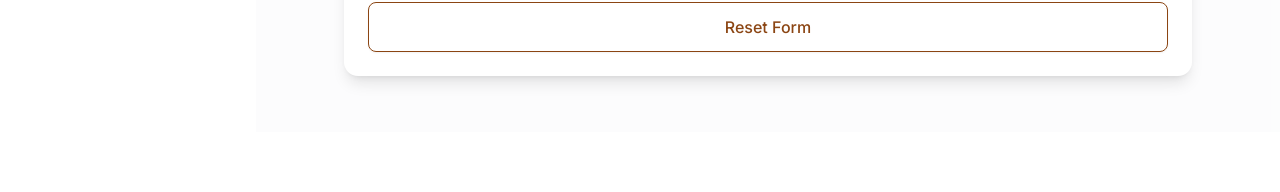
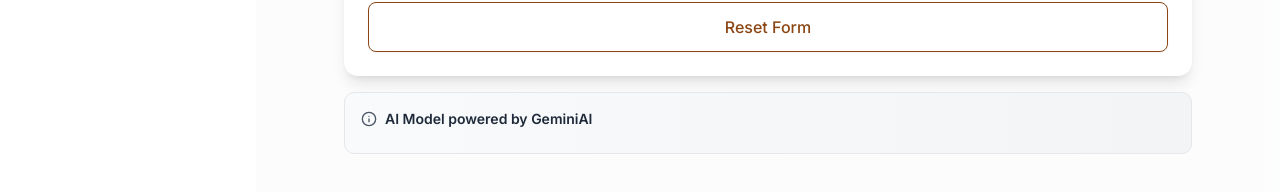
Before and after one commit to nanthedom/NusaKala-FE, a Next.js app: page /nusa-journey in a window 1280 px wide. Shown: the part 946-1138 px from the top of the page. Before the commit the page ends 1078 px from the top, so only its background shows below. Built offline with nearby package versions, Linux system fonts and the light colour scheme; no server answers.

Commit message:
fix credit

```diff
--- a/src/app/(nusa-discovery)/nusa-discovery/page.tsx
+++ b/src/app/(nusa-discovery)/nusa-discovery/page.tsx
@@ -171,7 +171,7 @@ export default function NusaDiscoveryPage() {
         <div className="flex flex-col lg:flex-row lg:items-center lg:justify-between gap-6">
           <div>
             <h1 className="text-4xl font-extrabold text-orange-900 mb-2">
-              Welcome to Nusa, {user.email}! 🇮🇩
+              Welcome to Nusa, {user.email.split('@')[0]}!
             </h1>
             <p className="text-lg text-orange-700">
               Explore Indonesia&#39;s rich cultural heritage and test your knowledge
--- a/src/app/(nusa-journey)/nusa-journey/page.tsx
+++ b/src/app/(nusa-journey)/nusa-journey/page.tsx
@@ -8,7 +8,7 @@ import { Label } from "@/components/ui/label"
 import { Select, SelectContent, SelectItem, SelectTrigger, SelectValue } from "@/components/ui/select"
 import { Textarea } from "@/components/ui/textarea"
 import { Checkbox } from "@/components/ui/checkbox"
-import { Calendar, MapPin, Plane, Sparkles, CheckSquare } from "lucide-react"
+import { Calendar, MapPin, Plane, Sparkles, CheckSquare, Info } from "lucide-react"
 import { useTranslation } from "@/hooks/useTranslation"
 import { INDONESIA_DATA } from "./indonesia"
 import ReactMarkdown from "react-markdown"
@@ -530,6 +530,16 @@ Focus on authentic Indonesian cultural experiences, traditional arts, local comm
                         </CardContent>
                     </Card>
                 )}
+
+                {/* AI Model Disclaimer */}
+                <div className="bg-gradient-to-r from-slate-50 to-gray-100 p-3 sm:p-4 rounded-lg border border-gray-200 mt-4">
+                    <div className="flex items-start gap-2 mb-2">
+                        <Info className="w-4 h-4 text-gray-600 flex-shrink-0 mt-0.5" />
+                        <div>
+                            <h5 className="font-semibold text-gray-800 text-xs sm:text-sm">AI Model powered by GeminiAI</h5>
+                        </div>
+                    </div>
+                </div>
             </div>
         </div>
     )
--- a/src/components/features/landing/Footer.tsx
+++ b/src/components/features/landing/Footer.tsx
@@ -93,7 +93,7 @@ export function Footer() {
               <div className="flex items-center gap-4 text-sm text-nusa-beige">
                 <div className="flex items-center gap-2">
                   <div className="w-2 h-2 bg-nusa-green-light rounded-full animate-pulse"></div>
-                  <span>{tSync('footer.status', 'All systems operational')}</span>
+                  <span>{tSync('footer.status', 'Credit assets to canva')}</span>
                 </div>
               </div>
             </div>
```
